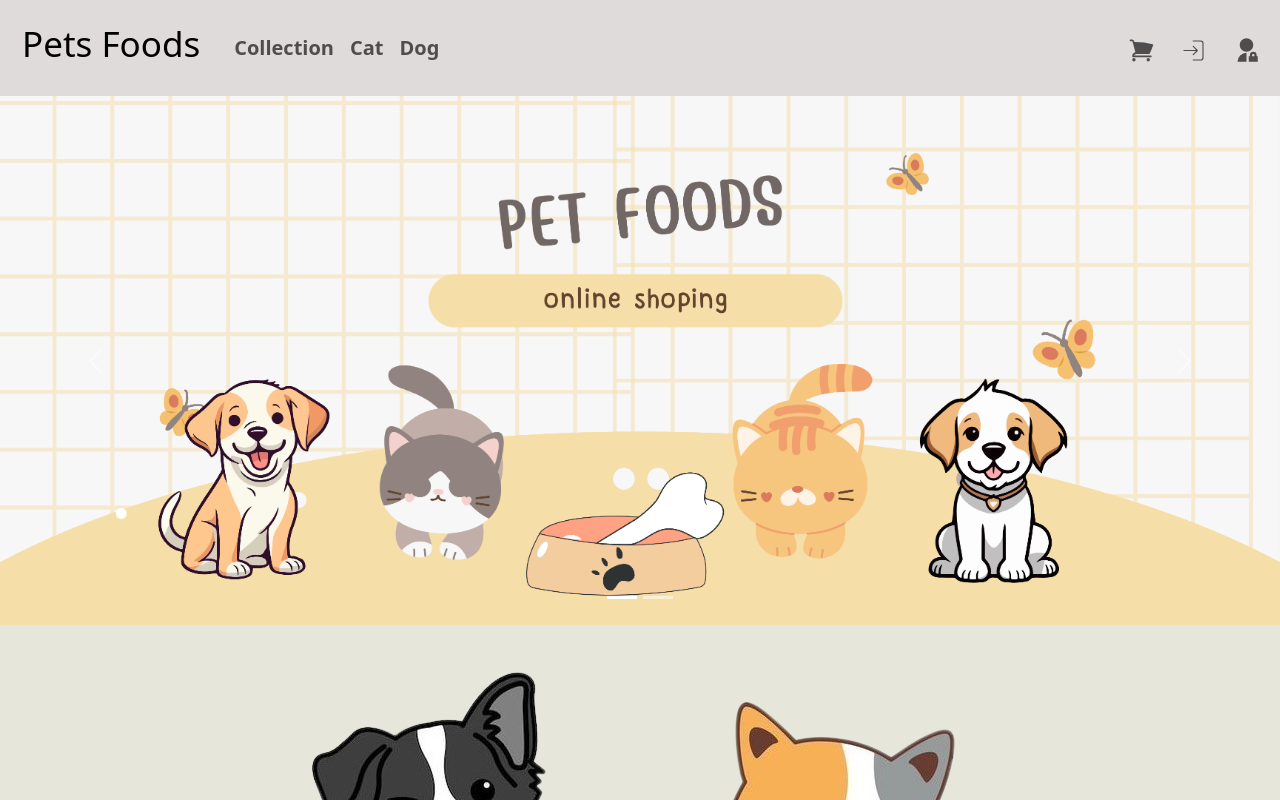
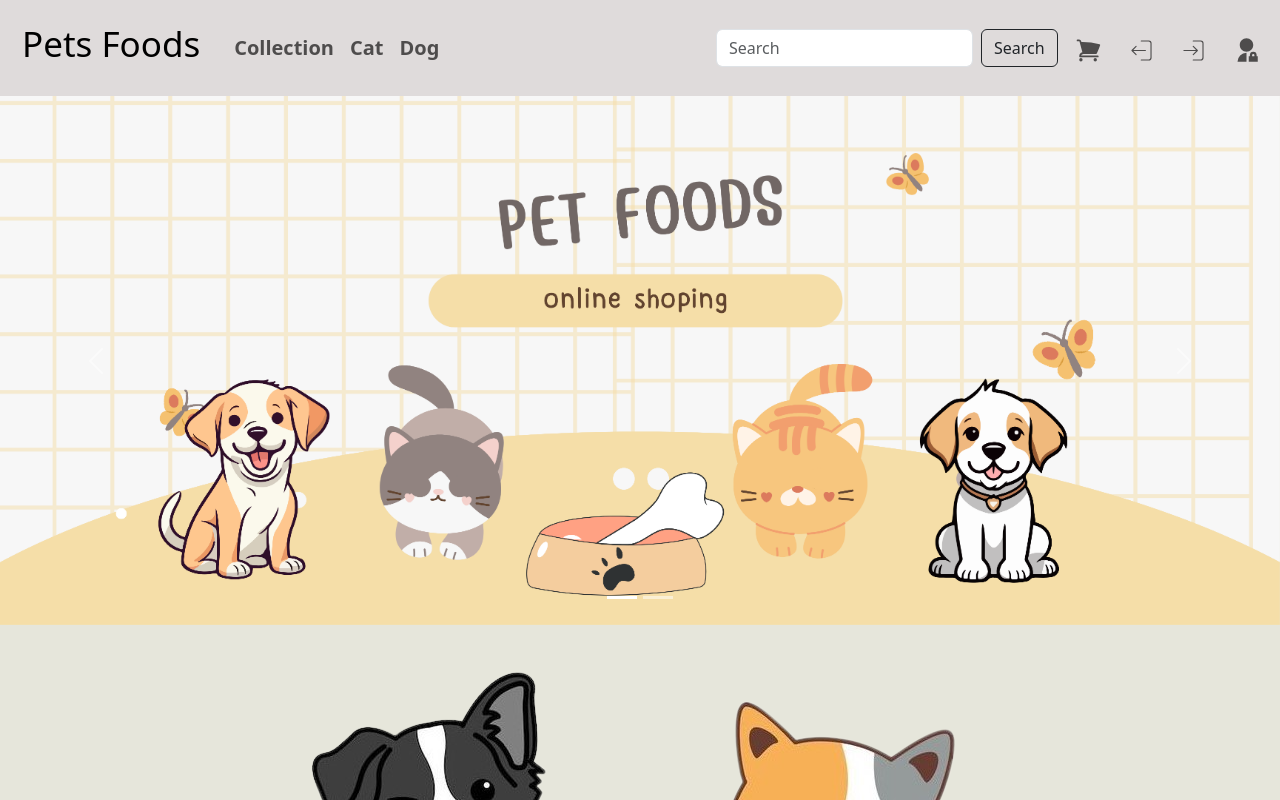
Before and after one commit to mohammedAmeenM/e-commerce-pet-food, a React (Create React App) app: page / in a window 1280 px wide. Shown: the top 800 px of the page. Built offline with nearby package versions, Linux system fonts and the light colour scheme.

Commit message:
edit-logout

```diff
--- a/src/App.js
+++ b/src/App.js
@@ -20,10 +20,11 @@ function App() {
   const [login, setLogin] = useState(false);
   const [product]=useState(Product);
   const [cart,setCart]=useState([]);
+  const [search,setSearch]=useState('');
 
   return (
     <div className="App">
-      <UserLogin.Provider value={{ user, setUser, login, setLogin,product,cart,setCart }}>
+      <UserLogin.Provider value={{ user, setUser, login, setLogin,product,cart,setCart,search,setSearch }}>
         <Routes>
           <Route path="/signup" element={<Signup />} />
           <Route path="/login" element={<Login />} />
--- a/src/components/Login.js
+++ b/src/components/Login.js
@@ -12,9 +12,7 @@ const Login = () => {
     const newNameRef = nameRef.current.value;
     const newPasswordRef = passwordRef.current.value;
     const findName = user.find((users) => users.name === newNameRef);
-    const findPassword = user.find(
-      (users) => users.password === newPasswordRef
-    );
+    const findPassword = user.find((users) => users.password === newPasswordRef);
 
     if (findName && findPassword) {
       setLogin(true);
--- a/src/components/Navigationbar.js
+++ b/src/components/Navigationbar.js
@@ -1,4 +1,4 @@
-import React from "react";
+import React, { useContext } from "react";
 import Container from "react-bootstrap/Container";
 import Nav from "react-bootstrap/Nav";
 import Navbar from "react-bootstrap/Navbar";
@@ -7,10 +7,30 @@ import { useNavigate } from "react-router-dom";
 import { HiShoppingCart } from "react-icons/hi2";
 import { RiAdminFill } from "react-icons/ri";
 import { CiLogin } from "react-icons/ci";
-// import { Button, Form } from "react-bootstrap";
+import { Button, Form } from "react-bootstrap";
+import { UserLogin } from "../App";
+import {CiLogout} from 'react-icons/ci'
 
 const Navigationbar = () => {
   const navigate = useNavigate();
+  const {search,setSearch,product}=useContext(UserLogin)
+  const {login,setLogin,setCart}=useContext(UserLogin)
+  const filteredProducts = product.filter((product) =>
+  product.ProductName.toLowerCase().includes(search.toLowerCase())
+);
+console.log(filteredProducts);
+
+const Logout=()=>{
+if(login){
+  setLogin(false)
+  setCart([])
+  alert('logout Success')
+}
+else{
+  alert('please login')
+  navigate('/login')
+}
+}
   return (
     <Navbar expand="lg" className="nav" sticky="top">
       <Container fluid className="nav-bar">
@@ -41,20 +61,26 @@ const Navigationbar = () => {
         </Navbar.Collapse>
         <Navbar.Collapse className="icons" style={{ justifyContent: "end" }}>
           <Nav style={{ gap: "0.6rem", alignItems: "center" }}>
-            {/* <Form className="d-flex">
+            <Form className="d-flex">
               <Form.Control
                 type="search"
                 placeholder="Search"
                 className="me-2"
                 aria-label="Search"
+                value={search}
+                onChange={(e)=>setSearch(e.target.value)}
               />
-              <Button variant="outline-dark">Search</Button>
-            </Form> */}
+              <Button filteredProducts={filteredProducts} variant="outline-dark">Search</Button>
+            </Form>
             <Nav.Link
               onClick={() => navigate("/cart")}
               style={{ fontSize: "27px" }}
             >
               <HiShoppingCart />
+            </Nav.Link>
+
+            <Nav.Link  style={{ fontSize: "27px" }} onClick={Logout}>
+              <CiLogout />
             </Nav.Link>
             <Nav.Link
               onClick={() => navigate("/login")}
```
